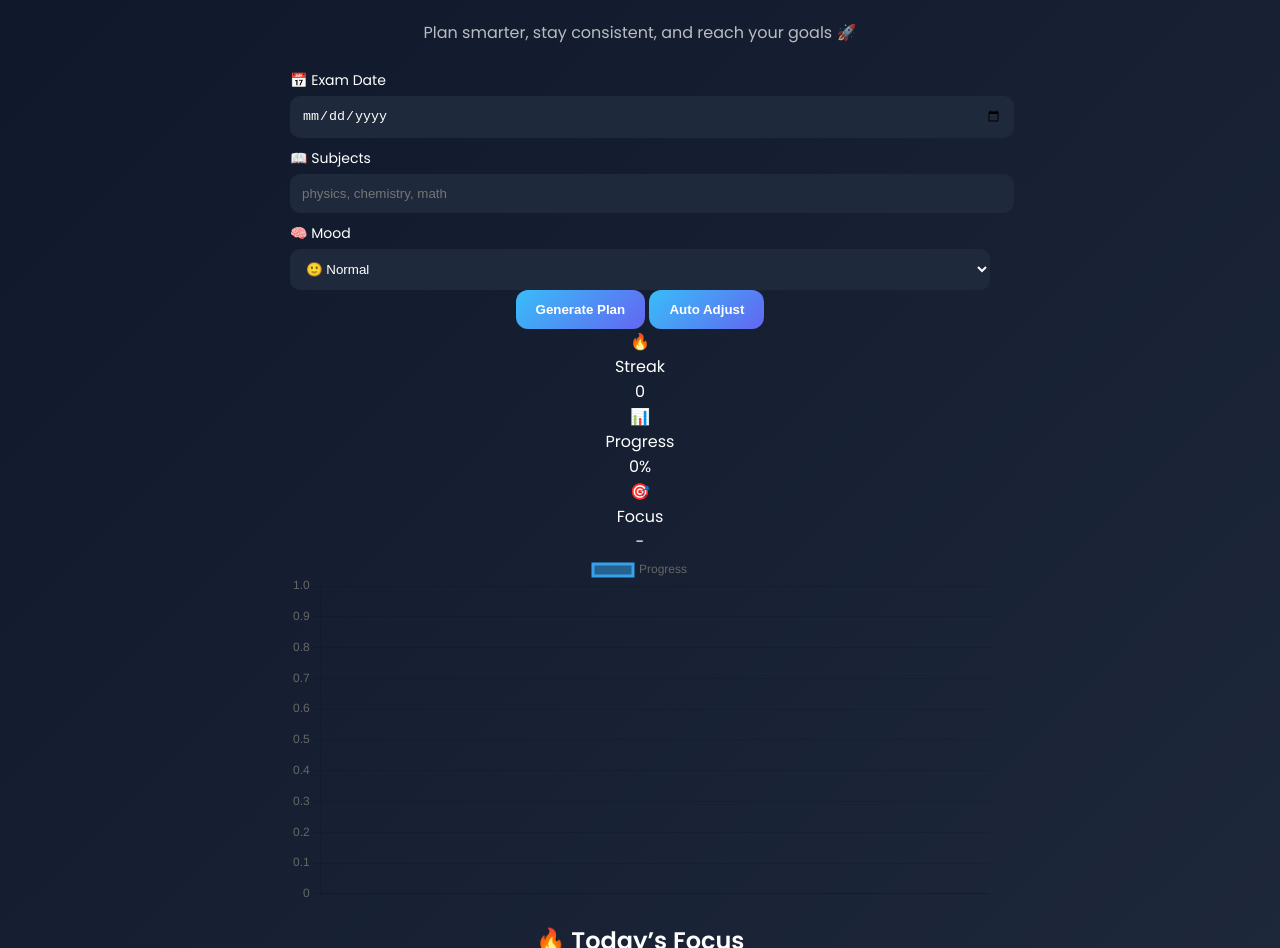
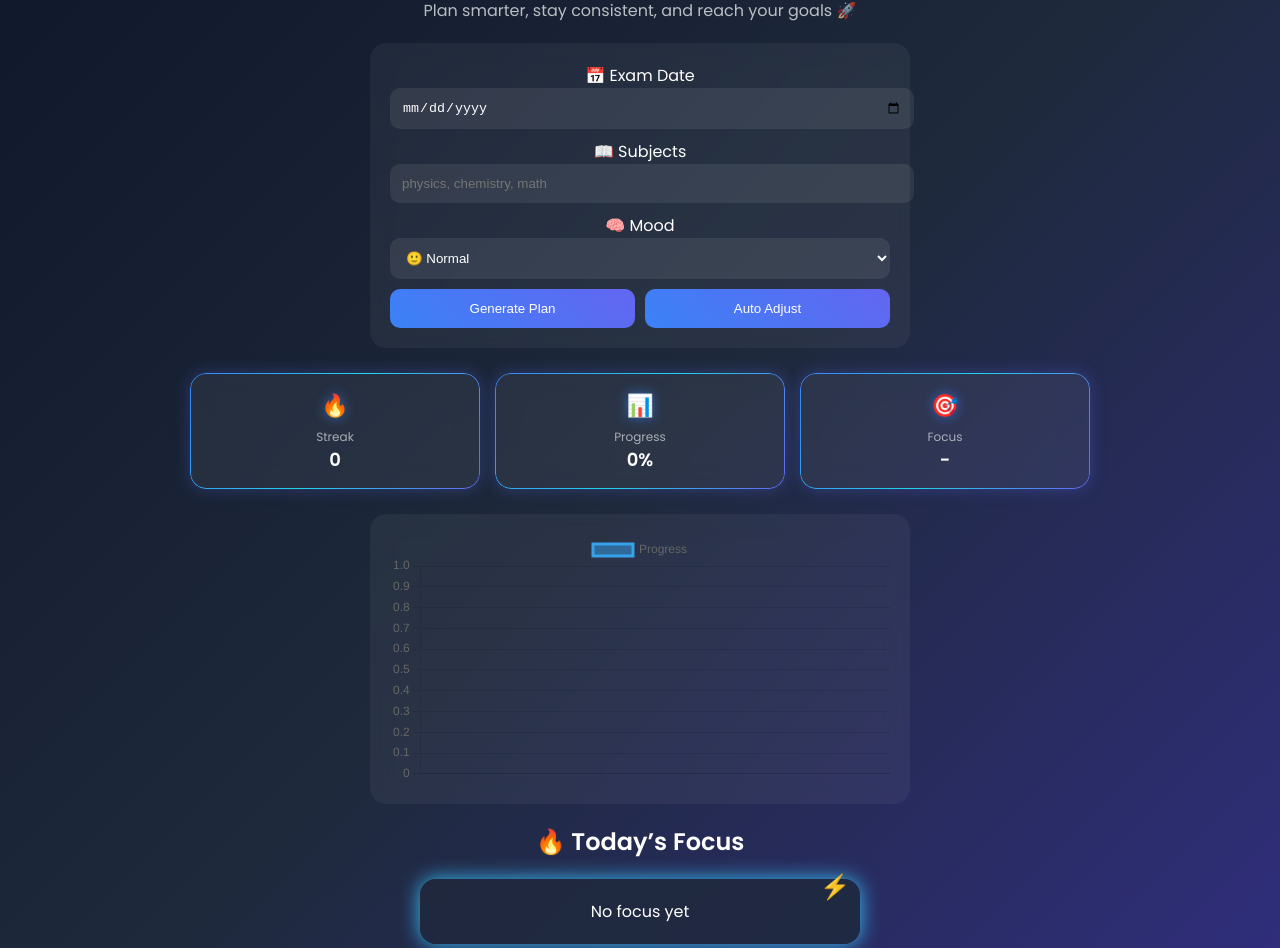
Before and after one commit to bhavya1o11/smart-study-planner, a plain HTML site: page index.html in a window 1280 px wide. Shown: the part 123-1071 px from the top of the page. Drawn offline with nearby package versions, Linux system fonts and the light colour scheme.

Commit message:
Update style.css

```diff
--- a/style.css
+++ b/style.css
@@ -1,165 +1,223 @@
 body {
+  margin: 0;
   font-family: 'Poppins', sans-serif;
-    background: linear-gradient(135deg, #0f172a, #1e293b);
+  background: linear-gradient(135deg, #0f172a, #1e293b, #312e81);
   color: white;
-    margin: 0;
+  animation: fadeIn 0.6s ease;
 }
 
-/* MAIN CONTAINER */
+@keyframes fadeIn {
+  from {opacity:0; transform: translateY(10px);}
+  to {opacity:1; transform: translateY(0);}
+}
+
 .container {
-    max-width: 700px;
+  max-width: 900px;
   margin: auto;
-    padding: 40px 20px;
+  padding: 30px;
   text-align: center;
 }
 
-/* TITLE */
 h1 {
-    font-size: 36px;
+  background: linear-gradient(90deg, #3b82f6, #22d3ee);
+  -webkit-background-clip: text;
+  -webkit-text-fill-color: transparent;
 }
 
 .subtitle {
   opacity: 0.7;
-    margin-bottom: 25px;
 }
 
-/* INPUT BOX */
-.input-box {
+/* CARD */
+.card {
   background: rgba(255,255,255,0.05);
-    padding: 25px;
-    border-radius: 15px;
-    margin-bottom: 30px;
+  backdrop-filter: blur(12px);
+  padding: 20px;
+  border-radius: 16px;
+  margin: 20px auto;
+  max-width: 500px;
 }
 
-/* LABEL */
-label {
-    display: block;
-    text-align: left;
-    margin-top: 10px;
-    font-size: 14px;
-}
-
-/* INPUT */
-input {
+.card input, .card select {
   width: 100%;
   padding: 12px;
-    margin-top: 5px;
   border-radius: 10px;
   border: none;
-    background: #1e293b;
+  margin-bottom: 10px;
+  background: rgba(255,255,255,0.08);
   color: white;
 }
 
-/* BUTTON GROUP */
-.btn-group {
+/* BUTTONS */
+.btns {
   display: flex;
   gap: 10px;
-    justify-content: center;
 }
 
-/* BUTTONS */
 button {
-    padding: 12px 20px;
+  flex: 1;
+  padding: 12px;
+  border-radius: 10px;
   border: none;
-    border-radius: 12px;
-    background: linear-gradient(135deg, #38bdf8, #6366f1);
+  background: linear-gradient(45deg, #3b82f6, #6366f1);
   color: white;
-    cursor: pointer;
-    font-weight: 600;
-}
-
-.secondary {
-    background: rgba(255,255,255,0.2);
-}
-
-/* CALENDAR */
-.calendar {
-    display: grid;
-    grid-template-columns: repeat(auto-fit, minmax(180px, 1fr));
-    gap: 15px;
-}
-
-/* DAY CARD */
-.day {
-    background: rgba(255,255,255,0.05);
-    padding: 15px;
-    border-radius: 15px;
   cursor: pointer;
   transition: 0.2s;
 }
 
-.day:hover {
+button:hover {
+  transform: scale(1.05);
+}
+
+/* STATS */
+.stats {
+  display: flex;
+  justify-content: space-around;
+  margin: 20px 0;
+}
+
+/* FOCUS */
+.focus-box {
+  position: relative;
+  padding: 20px;
+  border-radius: 16px;
+  margin: 20px auto;
+  width: 400px;
+  max-width: 90%;
+  background: rgba(30,41,59,0.8);
+  box-shadow: 0 0 20px #38bdf8;
+}
+
+.focus-box::before {
+  content: "⚡";
+  position: absolute;
+  right: 10px;
+  top: -10px;
+  font-size: 24px;
+  animation: pulse 1.5s infinite alternate;
+}
+
+@keyframes pulse {
+  from {opacity:0.5;}
+  to {opacity:1;}
+}
+
+/* GRID */
+.grid {
+  display: grid;
+  grid-template-columns: repeat(auto-fit, minmax(200px,1fr));
+  gap: 15px;
+}
+
+/* PLAN CARD */
+.day-card {
+  background: linear-gradient(135deg, #1e293b, #334155);
+  padding: 18px;
+  border-radius: 14px;
+  transition: 0.3s;
+}
+
+.day-card:hover {
   transform: translateY(-5px);
 }
 
-/* DATE */
 .date {
   color: #38bdf8;
-    font-weight: bold;
-    margin-bottom: 8px;
+  font-weight: 600;
 }
 
-/* SUBJECT */
 .subject {
-    font-size: 14px;
+  margin-top: 8px;
 }
 
-/* DONE */
-.day.done {
-    background: #22c55e;
-    color: black;
-    text-decoration: line-through;
+/* STRIKE */
+.done {
+  opacity: 0.5;
+  position: relative;
 }
 
-/* PROGRESS */
-.progress-container {
-    width: 100%;
-    height: 15px;
-    background: rgba(255,255,255,0.1);
-    border-radius: 10px;
-    margin-top: 20px;
+.done::after {
+  content: "";
+  position: absolute;
+  left: 10%;
+  top: 50%;
+  width: 80%;
+  height: 2px;
+  background: linear-gradient(90deg, #22d3ee, #6366f1);
+  animation: strike 0.3s forwards;
 }
 
-.progress-bar {
-    height: 100%;
-    background: #22c55e;
-    border-radius: 10px;
+@keyframes strike {
+  from {width:0;}
+  to {width:80%;}
+}
+.stats {
+  display: grid;
+  grid-template-columns: repeat(3, 1fr);
+  gap: 15px;
+  margin: 25px 0;
 }
 
-/* GRAPH */
-.chart-box {
-    margin-top: 30px;
-    background: rgba(255,255,255,0.05);
-    padding: 20px;
-    border-radius: 15px;
+.stat-box {
+  background: rgba(255,255,255,0.06);
+  padding: 16px;
+  border-radius: 16px;
+  backdrop-filter: blur(12px);
+  text-align: center;
+  position: relative;
+  transition: 0.3s ease;
+  overflow: hidden;
 }
 
-/* EMPTY */
-.empty {
+.stat-box:hover {
+  transform: translateY(-6px) scale(1.03);
+  box-shadow:
+    0 0 15px #3b82f6,
+    0 0 25px #6366f1,
+    0 0 35px rgba(34,211,238,0.4);
+}
+
+.stat-icon {
+  font-size: 22px;
+  margin-bottom: 6px;
+  filter: drop-shadow(0 0 6px rgba(59,130,246,0.6));
+}
+
+.stat-label {
+  font-size: 12px;
   opacity: 0.6;
 }
-.today {
-    border: 2px solid #38bdf8;
-    box-shadow: 0 0 15px rgba(56,189,248,0.5);
+
+.stat-value {
+  font-size: 18px;
+  font-weight: 600;
 }
-p {
-    margin: 8px 0;
-    font-size: 16px;
+.stat-box::before {
+  content: "";
+  position: absolute;
+  inset: 0;
+  border-radius: 16px;
+  padding: 1px;
+  background: linear-gradient(120deg, #3b82f6, #22d3ee, #6366f1);
+  -webkit-mask: linear-gradient(#000 0 0) content-box, linear-gradient(#000 0 0);
+  -webkit-mask-composite: xor;
+  mask-composite: exclude;
 }
-p {
-    margin: 8px 0;
+.stat-box {
+  box-shadow: 0 0 15px rgba(59,130,246,0.2);
+}
+.stat-box {
+  animation: statGlow 3s infinite alternate;
 }
 
-p:last-child {
-    color: #f87171;
-    font-weight: bold;
+@keyframes statGlow {
+  from {
+    box-shadow: 0 0 10px rgba(59,130,246,0.2);
   }
-select {
-    width: 100%;
-    padding: 12px;
-    margin-top: 5px;
-    border-radius: 10px;
-    border: none;
-    background: #1e293b;
-    color: white;
+  to {
+    box-shadow: 0 0 20px rgba(99,102,241,0.4);
   }
+}
+body {
+  background-color: #0f172a;
+}
```
Lines whose indentation alone changed are shown as unchanged.
